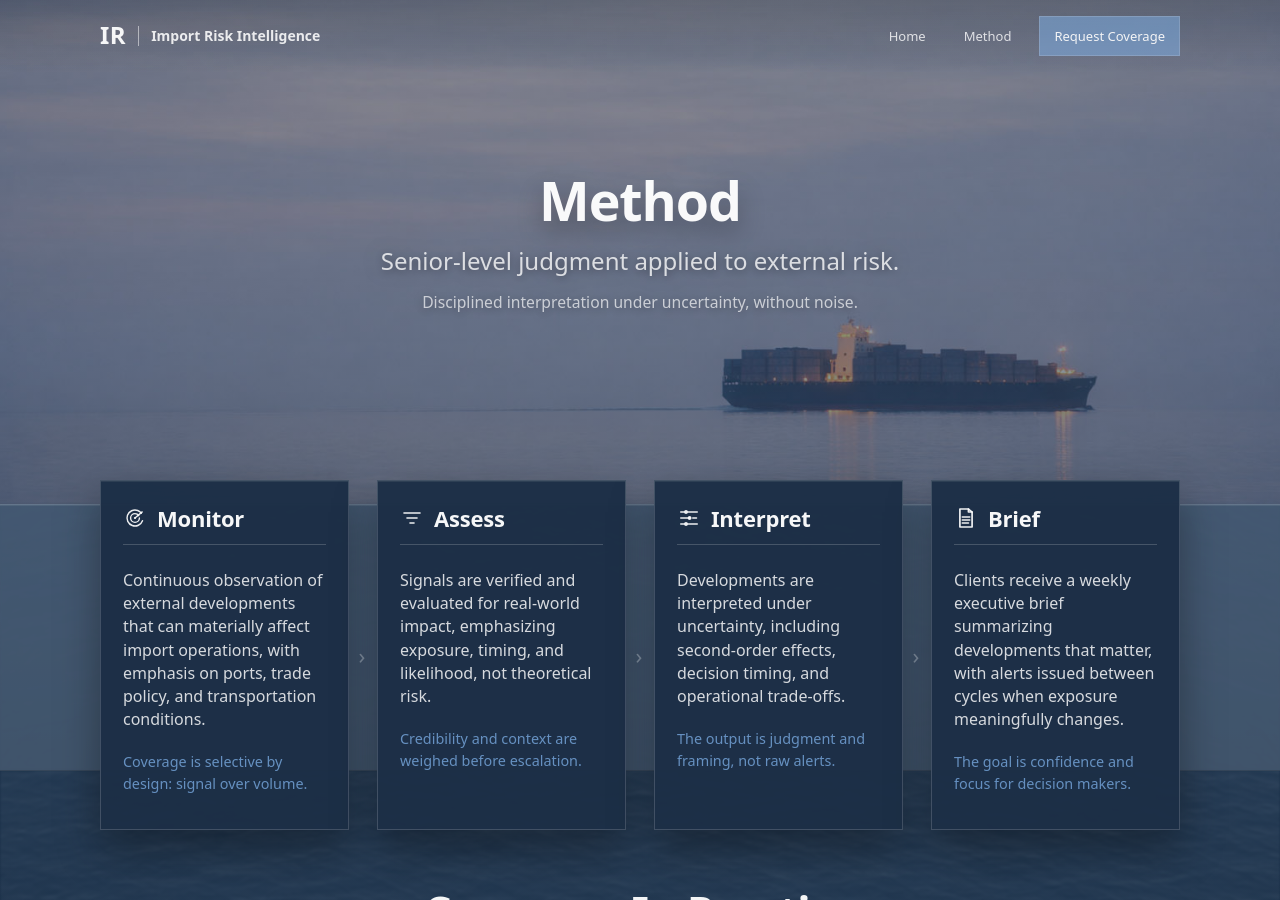
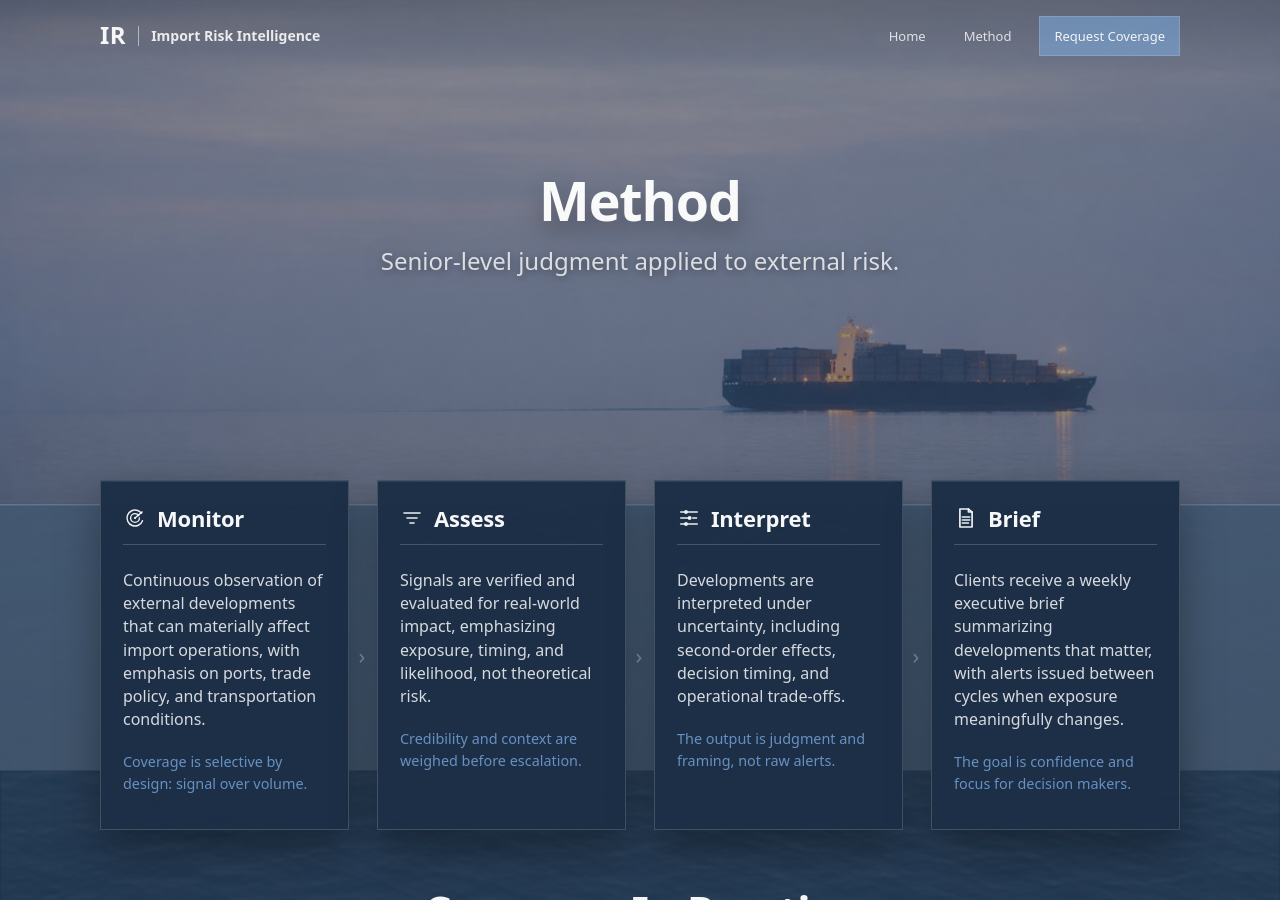
Before and after one commit to importrisk/import-risk-intelligence-site, a Jekyll site: the page built from method.html, in a window 1280 px wide and 900 px high. Built offline with Jekyll 4.4.1, drawn with Linux system fonts in a browser that asks for light colours.

Commit message:
Update method.html

```diff
--- a/method.html
+++ b/method.html
@@ -17,8 +17,6 @@ css: /method.css?v=100
       <div class="method-hero-inner">
         <h1 class="hero-title">Method</h1>
         <p class="hero-subtitle">Senior-level judgment applied to external risk.</p>
-        <p class="hero-subtitle hero-subtitle-muted">
-          Disciplined interpretation under uncertainty, without noise.
         </p>
       </div>
     </div>
```
